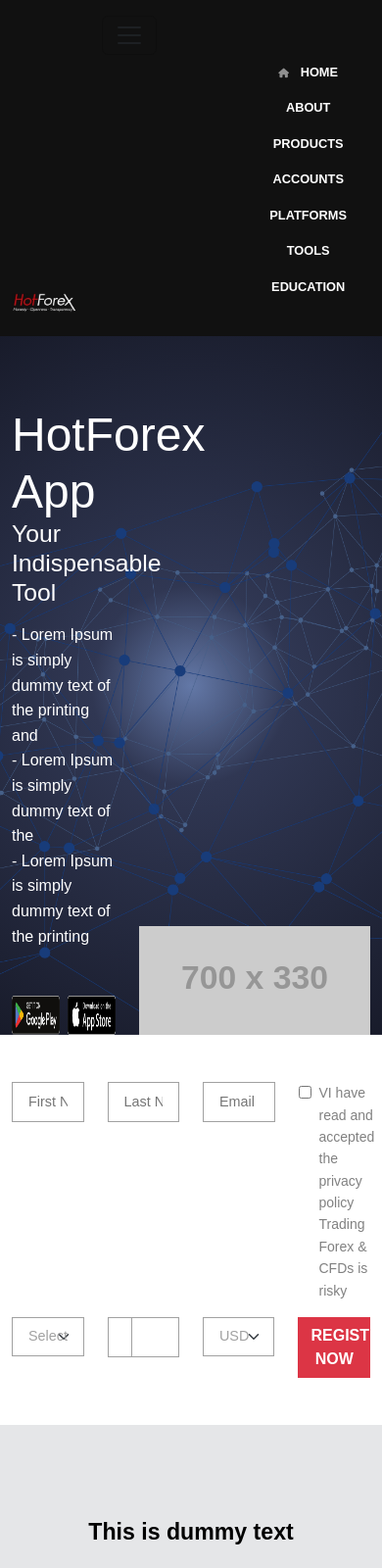
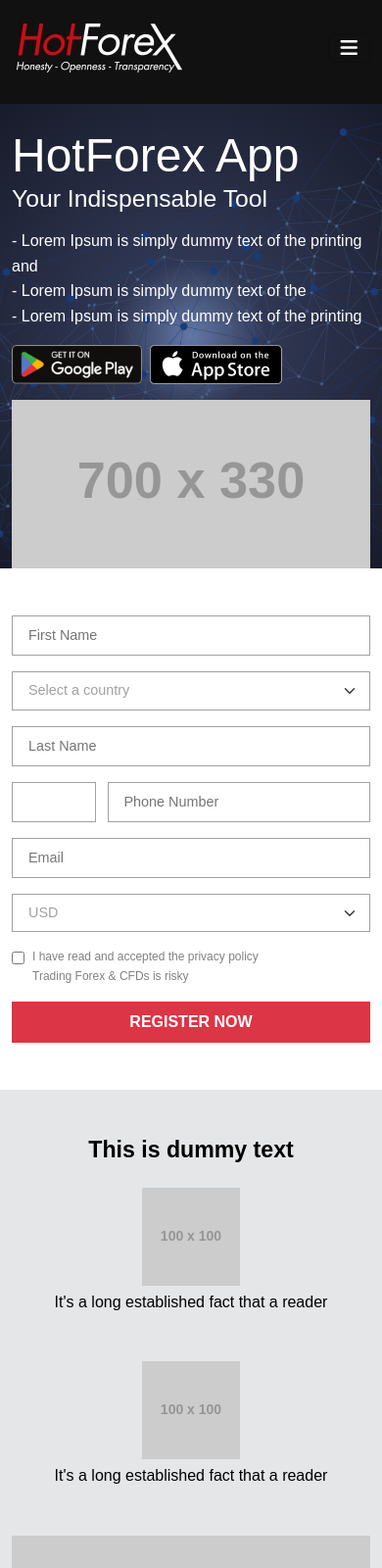
Before and after one commit to alexvickers/highlightta-test, a website: page index.html in a window 390 px wide. Shown: the top 1600 px of the page at 98% size. Drawn offline with nearby package versions, Linux system fonts and the light colour scheme; files that its build step writes are made by us from their sources; placeholder pictures from the web are drawn by us.

Commit message:
Added responsive classes

```diff
--- a/index.html
+++ b/index.html
@@ -18,23 +18,20 @@
 	<header class="main-header">
 		<nav class="navbar navbar-expand-lg pt-3 pb-4">
 			<div class="container">
-				<div class="row w-100 align-items-end">
-					<div class="col-3">
-						<a class="logo" href="#">
+				<a class="navbar-brand" href="#">
 					<img src="img/logo.png" alt="HotForeX Logo" />
 				</a>
-					</div>
-					<div class="col">
-						<button class="navbar-toggler" type="button" data-bs-toggle="collapse"
-							data-bs-target="#mainNavbar" aria-controls="mainNavbar" aria-expanded="false"
-							aria-label="Toggle navigation">
-							<span class="navbar-toggler-icon"></span>
+
+				<button class="navbar-toggler" type="button" data-bs-toggle="collapse" data-bs-target="#mainNavbar"
+					aria-controls="mainNavbar" aria-expanded="false" aria-label="Toggle navigation">
+					<i class="fa-solid fa-bars text-white"></i>
 				</button>
-						<div class="collapse navbar-collapse d-flex justify-content-end" id="mainNavbar">
+
+				<div class="collapse navbar-collapse justify-content-end" id="mainNavbar">
 					<ul class="navbar-nav mb-2 mb-lg-0">
 						<li class="nav-item">
 							<a class="nav-link" href="#">
-										<i class="fas fa-home me-2"></i>
+								<i class="fas fa-home me-2 d-none d-lg-inline"></i>
 								<span class="d-lg-none">Home</span>
 							</a>
 						</li>
@@ -47,23 +44,21 @@
 					</ul>
 				</div>
 			</div>
-				</div>
-			</div>
 		</nav>
 	</header>
 
-	<section id="hero" class="hero pt-5">
+	<section id="hero" class="hero pt-4 pt-lg-5">
 		<div class="container">
 			<div class="row">
-				<div class="col-4">
-					<h1 class="pt-4">HotForex App</h1>
+				<div class="col-12 col-lg-6 col-xl-4">
+					<h1 class="pt-xl-4">HotForex App</h1>
 					<h2 class="pb-3">Your Indispensable Tool</h2>
-					<ul class="pb-5">
+					<ul class="pb-3 pb-xl-5">
 						<li>- Lorem Ipsum is simply dummy text of the printing and</li>
 						<li>- Lorem Ipsum is simply dummy text of the</li>
 						<li>- Lorem Ipsum is simply dummy text of the printing</li>
 					</ul>
-					<div class="d-flex app-links">
+					<div class="d-flex app-links mb-3">
 						<a href="#" target="_blank" class="d-inline-block me-2">
 							<img src="img/googleplay.png" alt="" />
 						</a>
@@ -72,7 +67,7 @@
 						</a>
 					</div>
 				</div>
-				<div class="col-8 d-flex align-items-end justify-content-end">
+				<div class="col-12 col-lg-6 col-xl-8 d-flex align-items-end justify-content-end">
 					<img src="https://fakeimg.pl/700x330" />
 				</div>
 			</div>
@@ -82,57 +77,54 @@
 	<section id="form" class="form py-5">
 		<div class="container">
 			<form>
-				<div class="row mb-3">
-					<div class="col-3">
+				<div class="row">
+					<div class="col-12 col-lg-4 col-xl-3">
 						<label for="firstname" class="d-none">First Name</label>
-						<input type="text" id="firstname" placeholder="First Name" class="w-100 py-2 px-3" />
-					</div>
-					<div class="col-3">
-						<label for="lastname" class="d-none">Last Name</label>
-						<input type="text" id="lastname" placeholder="Last Name" class="w-100 py-2 px-3" />
-					</div>
-					<div class="col-3">
-						<label for="email" class="d-none">Email address</label>
-						<input type="email" id="email" placeholder="Email" class="w-100 py-2 px-3" />
-						<div class="form-text text-danger d-none" id="email-error">Please enter a valid email address.
-						</div>
-					</div>
-					<div class="col-3 d-flex align-items-start">
-						<input type="checkbox" class="mt-1 me-2" />
-						<small>VI have read and accepted the privacy policy<br />
-							Trading Forex & CFDs is risky</small>
-					</div>
-				</div>
-				<div class="row">
-					<div class="col-3">
+						<input type="text" id="firstname" placeholder="First Name" class="w-100 py-2 px-3 mb-3" />
 						<label for="country" class="d-none">Country of Residence</label>
-						<select class="form-select w-100 py-2 px-3" id="country" name="country">
+						<select class="form-select w-100 py-2 px-3 mb-3 mb-lg-0" id="country" name="country">
 							<option value="" selected disabled>Select a country</option>
 							<option value="BR">Brazil</option>
 							<option value="US">United States</option>
 							<option value="FR">France</option>
 						</select>
 					</div>
-					<div class="col-1 pe-1">
+					<div class="col-12 col-lg-4 col-xl-3">
+						<label for="lastname" class="d-none">Last Name</label>
+						<input type="text" id="lastname" placeholder="Last Name" class="w-100 py-2 px-3 mb-3" />
+						<div class="row">
+							<div class="col-3 pe-0">
 								<label for="prefix" class="d-none">Phone Prefix</label>
-						<input type="text" id="prefix" name="prefix" class="w-100 py-2 px-3" />
-						<div class="form-text text-danger d-none" id="prefix-error">Prefix must start with "+" and
-							contain only numbers after.</div>
+								<input type="text" id="prefix" name="prefix" class="py-2 px-3 w-100" />
 							</div>
-					<div class="col-2 ps-1">
+							<div class="col-9">
 								<label for="phone" class="d-none">Phone</label>
-						<input type="number" id="phone" placeholder="Phone Number" class="w-100 py-2 px-3" />
+								<input type="number" id="phone" placeholder="Phone Number" class="py-2 px-3 w-100" />
 							</div>
-					<div class="col-3">
+							<div class="col-12">
+								<small class="form-text text-danger d-none" id="prefix-error">Prefix must start with "+" and contain only numbers after.</small>
+							</div>
+						</div>
+					</div>
+					<div class="col-12 col-lg-4 col-xl-3 mt-3 mt-xl-0">
+						<label for="email" class="d-none">Email address</label>
+						<input type="email" id="email" placeholder="Email" class="w-100 py-2 px-3" />
+						<small class="form-text text-danger d-none" id="email-error">Please enter a valid email address.
+						</small>
 						<label for="currency" class="d-none">Currency</label>
-						<select class="form-select w-100 py-2 px-3" id="currency" name="currency">
+						<select class="form-select w-100 py-2 px-3 mt-3" id="currency" name="currency">
 							<option>USD</option>
 							<option>BLR</option>
 							<option>EUR</option>
 						</select>
 					</div>
-					<div class="col-3">
-						<button class="btn btn-danger w-100 h-100">Register Now</button>
+					<div class="col-12 col-xl-3">
+						<div class="d-flex align-items-start mt-3 mt-xl-0">
+							<input type="checkbox" class="mt-1 me-2" />
+							<small>I have read and accepted the privacy policy<br />
+								Trading Forex & CFDs is risky</small>
+						</div>
+						<button class="btn btn-danger w-100 py-2 mt-3">Register Now</button>
 					</div>
 				</div>
 			</form>
@@ -142,31 +134,31 @@
 	<section class="image-block grey py-5">
 		<div class="container">
 			<div class="row justify-content-center">
-				<div class="col pt-5">
-					<h3 class="text-center mb-5">This is dummy text</h3>
+				<div class="col pt-lg-5">
+					<h3 class="text-center mb-4 mb-lg-5">This is dummy text</h3>
 				</div>
 			</div>
-			<div class="row justify-content-center align-items-center mb-5">
-				<div class="col-2">
-					<div class="mb-5  text-end">
-						<img src="https://fakeimg.pl/100x100" class="d-block mb-1 ms-auto" />
+			<div class="row justify-content-center align-items-center pb-lg-5">
+				<div class="col-12 col-lg-3 col-xl-2">
+					<div class="mb-5 text-center text-lg-end">
+						<img src="https://fakeimg.pl/100x100" class="d-block mb-1 mx-auto me-lg-0" />
 						<span class="text-end">It's a long established fact that a reader</span>
 					</div>
-					<div class="justify-content-end d-block text-end">
-						<img src="https://fakeimg.pl/100x100" class="d-block mb-1 ms-auto" />
+					<div class="text-center text-lg-end">
+						<img src="https://fakeimg.pl/100x100" class="d-block mb-1 mx-auto me-lg-0" />
 						<span>It's a long established fact that a reader</span>
 					</div>
 				</div>
-				<div class="col-4">
-					<img src="https://fakeimg.pl/415x620" />
+				<div class="col-lg-6 col-xl-4 mt-5 mt-lg-0">
+					<img src="https://fakeimg.pl/415x620" class="m-auto" />
 				</div>
-				<div class="col-2">
-					<div class="justify-content-start mb-5">
-						<img src="https://fakeimg.pl/100x100" class="d-block mb-1" />
+				<div class="col-12 col-lg-3 col-xl-2">
+					<div class="text-center text-lg-start mt-5 mt-lg-0 mb-5">
+						<img src="https://fakeimg.pl/100x100" class="d-block mb-1 mx-auto ms-lg-0" />
 						<span>It's a long established fact that a reader</span>
 					</div>
-					<div class="justify-content-start">
-						<img src="https://fakeimg.pl/100x100" class="d-block mb-1" />
+					<div class="text-center text-lg-start">
+						<img src="https://fakeimg.pl/100x100" class="d-block mb-1 mx-auto ms-lg-0" />
 						<span>It's a long established fact that a reader</span>
 					</div>
 
@@ -177,11 +169,11 @@
 
 	<section class="image-block blue pt-5">
 		<div class="container">
-			<div class="row justify-content-center pt-5">
-				<div class="col-lg-4">
-					<img src="https://fakeimg.pl/500x600" />
+			<div class="row justify-content-center align-items-end pt-5">
+				<div class="col-12 col-lg-6 col-xl-4 order-last order-lg-first">
+					<img src="https://fakeimg.pl/500x600" class="m-auto m-lg-0" />
 				</div>
-				<div class="col-lg-4 pb-5">
+				<div class="col-12 col-lg-6 col-xl-4 pb-5 order-first order-lg-last">
 					<h3>What is Lorem Ipsum</h3>
 					<h4 class="mb-4">Lorem Ipsum is simply dummy</h4>
 					<h5>Lorem Ipsum passages</h5>
@@ -201,7 +193,7 @@
 	<section class="download py-5 text-center">
 		<div class="container">
 			<div class="row justify-content-center">
-				<div class="col-6">
+				<div class="col col-xl-7">
 					<p>Contrary to popular belief, Lorem Ipsum is not simply random text.<br />
 						It has roots in a piece of classical Latin literature from 45 BC, making it over 2000 years old.
 					</p>
@@ -222,11 +214,12 @@
 	<section class="awards">
 		<div class="container">
 			<div class="row py-4">
-				<div class="col-6 d-flex align-items-center">
+				<div
+					class="col-12 col-md-6 d-flex align-items-center mb-3 mb-md-0 justify-content-center justify-content-md-start">
 					<i class="fa-solid fa-trophy"></i>
 					<span class="fw-bold d-inline-block ms-3 text-white">Winner of 19 Industry Awards</span>
 				</div>
-				<div class="col-6 social-icons d-flex justify-content-end">
+				<div class="col-12 col-md-6 social-icons d-flex justify-content-center justify-content-md-end">
 					<i class="fab fa-facebook-f me-4 text-white"></i>
 					<i class="fab fa-twitter me-4 text-white"></i>
 					<i class="fab fa-google-plus-g me-4 text-white"></i>
@@ -242,7 +235,7 @@
 	<footer class="text-center pt-5 pb-4">
 		<div class="container">
 			<div class="row">
-				<div class="col-3">
+				<div class="col-6 col-lg-3 mb-3 mb-xl-0">
 					<h4 class="text-start mb-2 fw-bold text-uppercase">Contact Us</h4>
 					<ul class="text-start contact">
 						<li class="mb-2 d-flex align-items-center"><i class="fa-regular fa-envelope me-2"></i> <a
@@ -253,7 +246,7 @@
 								target="_blank">Live Chat</a></li>
 					</ul>
 				</div>
-				<div class="col">
+				<div class="col-6 col-lg-3 col-xl mb-3 mb-xl-0">
 					<h4 class="text-start mb-2 fw-bold text-uppercase">About</h4>
 					<ul class="text-start">
 						<li><a href="#">About HotForex</a></li>
@@ -263,7 +256,7 @@
 						<li><a href="#">Awards</a></li>
 					</ul>
 				</div>
-				<div class="col">
+				<div class="col-6 col-lg-3 col-xl mb-3 mb-lg-0">
 					<h4 class="text-start mb-2 fw-bold text-uppercase">Products</h4>
 					<ul class="text-start">
 						<li><a href="#">Forex</a></li>
@@ -273,7 +266,7 @@
 						<li><a href="#">Commodities CFDs</a></li>
 					</ul>
 				</div>
-				<div class="col">
+				<div class="col-6 col-lg-3 col-xl mb-3 mb-lg-0">
 					<h4 class="text-start mb-2 fw-bold text-uppercase">Trading</h4>
 					<ul class="text-start">
 						<li><a href="#">Trading Tools</a></li>
@@ -283,7 +276,7 @@
 						<li><a href="#">Exclusive Analysis</a></li>
 					</ul>
 				</div>
-				<div class="col">
+				<div class="col-6 col-lg-3 col-xl offset-lg-3 offxet-xl-0">
 					<h4 class="text-start mb-2 fw-bold text-uppercase">Promotions</h4>
 					<ul class="text-start">
 						<li><a href="#">Loyalty Program</a></li>
@@ -293,7 +286,7 @@
 						<li><a href="#">Deposit</a></li>
 					</ul>
 				</div>
-				<div class="col">
+				<div class="col-6 col-lg-3 col-xl">
 					<h4 class="text-start mb-2 fw-bold text-uppercase">Affiliates</h4>
 					<ul class="text-start">
 						<li><a href="#">Affiliates</a></li>
--- a/scss/components/_form.scss
+++ b/scss/components/_form.scss
@@ -18,5 +18,6 @@
 
   small {
     color: #818181;
+		font-size: 0.75rem;
   }
 }
--- a/scss/style.scss
+++ b/scss/style.scss
@@ -14,9 +14,11 @@
       width: auto;
     }
 
-    &.bottom {
-      img {
-        height: 60px;
+    @media (min-width: 768px) {
+      &.bottom {
+        img {
+          height: 60px;
+        }
       }
     }
   }
@@ -66,7 +68,7 @@
 
   .download {
     p {
-      font-size: 1.25rem;;
+      font-size: 1.25rem;
     }
   }
 
```
Lines whose indentation alone changed are shown as unchanged.
